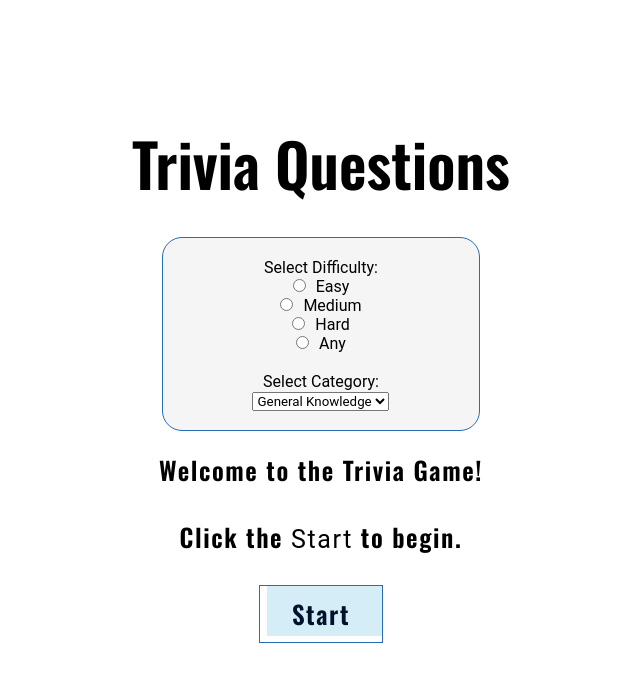
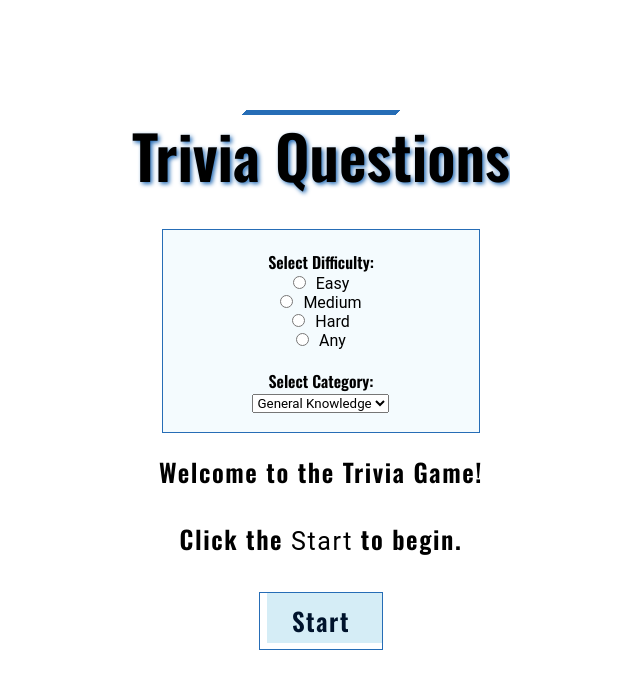
Before and after one commit to fac28/elena-tess-w5, a React (Vite) app in the folder myapp/: page / in a window 1280 px wide. Shown: the top 682 px of the page, without its empty margins (319-959 px from the left). Built offline with nearby package versions, Linux system fonts and the light colour scheme; no server answers.

Commit message:
css added to buttons and title

```diff
--- a/myapp/src/App.css
+++ b/myapp/src/App.css
@@ -21,7 +21,15 @@
 .title {
   font-family: 'Oswald', sans-serif;
   font-size: 60px;
+  text-shadow: 2px 2px 4px #266DB6;
 }
+
+.title {
+  background-image: linear-gradient(135deg, transparent 30%, #266DB6 30%, #266DB6 70%, transparent 70%); /* Adjust the angle and colors as needed */
+  background-size: 100% 5px; /* Adjust the thickness of the underline */
+  background-repeat: no-repeat;
+}
+
 .start_page {
   padding: 10px;
 }
@@ -31,9 +39,8 @@
   margin: 20px;
 }
 
-.question_container, .quiz_options, .show_answers{
-  background-color: whitesmoke;
-  border-radius: 20px;
+.question_container, .quiz_options, .results{
+  background-color: #f4fbfe;
   border: 1px solid #266DB6;
 }
 
@@ -46,14 +53,18 @@
   letter-spacing: 0.1rem;
 }
 
+.select_label{
+  font-family: 'Oswald', sans-serif;
+}
+
 /* CSS Start Btn*/
-.button-51 {
+.btn {
   background-color: transparent;
   border: 1px solid #266DB6;
   box-sizing: border-box;
   color: #00132C;
-  font-family: "Avenir Next LT W01 Bold",sans-serif;
-  font-size: 16px;
+  font-family: 'Oswald', sans-serif;
+  font-size: 20px;
   font-weight: 700;
   line-height: 24px;
   padding: 16px 23px;
@@ -62,19 +73,25 @@
   user-select: none;
   -webkit-user-select: none;
   touch-action: manipulation;
+  margin: 5px;
 }
 
-.button-51:hover,
-.button-51:active {
+.btn:disabled {
+  opacity: 0.5; /* Reduce opacity when disabled */
+  pointer-events: none; /* Disallow hover and click when disabled */
+}
+
+.btn:hover,
+.btn:active {
   outline: 0;
 }
 
-.button-51:hover {
+.btn:hover {
   background-color: transparent;
   cursor: pointer;
 }
 
-.button-51:before {
+.btn:before {
   background-color: #D5EDF6;
   content: "";
   height: calc(100% + 3px);
@@ -86,12 +103,12 @@
   z-index: -1;
 }
 
-.button-51:hover:before {
+.btn:hover:before {
   background-color: #6DCFF6;
 }
 
 @media (min-width: 768px) {
-  .button-51 {
+  .btn {
     padding: 16px 32px;
   }
 }
@@ -122,12 +139,6 @@
   align-items: center;
 }
 
-.btn {
-  height: 40px;
-  padding: 10px;
-  margin-right: 20px;
-}
-
 input[type="radio"] {
   margin-right: 10px;
 }
@@ -145,8 +156,3 @@ input[type="radio"] {
   padding: 10px;
   font-size: smaller;
 }
-
-.results li {
-  margin-bottom: 15px;
-  font-size: 15px;
-}
--- a/myapp/src/components/HomePage.jsx
+++ b/myapp/src/components/HomePage.jsx
@@ -10,7 +10,7 @@ const HomePage = ({ onStartClick }) => {
       <QuizOptions onOptionUpdate={setOptions}/>
       <h1>Welcome to the Trivia Game!</h1>
       <p>Click the <span className="start_text">Start</span> to begin.</p>
-      <button  className="button-51" onClick={() => onStartClick(options)}>Start</button>
+      <button  className="btn" onClick={() => onStartClick(options)}>Start</button>
     </div>
   );
 };
--- a/myapp/src/components/QuizOptions.jsx
+++ b/myapp/src/components/QuizOptions.jsx
@@ -15,7 +15,7 @@ const QuizOptions = ({  onOptionUpdate }) => {
 
     return (
         <div class="quiz_options">
-            <label htmlFor="difficulty">Select Difficulty:</label><br />
+            <label htmlFor="difficulty" className="select_label">Select Difficulty:</label><br />
             <input type="radio" id="easy" name="difficulty" value="easy" onChange={() => setDifficulty("easy")}/>
             <label htmlFor="easy">Easy</label><br />
             <input type="radio" id="medium" name="difficulty" value="medium" onChange={() => setDifficulty("medium")}/>
@@ -25,7 +25,7 @@ const QuizOptions = ({  onOptionUpdate }) => {
             <input type="radio" id="any" name="difficulty" value="any" onChange={() => setDifficulty(undefined)}/>
             <label htmlFor="any">Any</label><br /><br />
 
-            <label htmlFor="category">Select Category:</label><br />
+            <label htmlFor="category" className="select_label">Select Category:</label><br />
             <select id="category" name="category" onChange={(event) => setCategory(event.target.value)}>
                 <option value="general_knowledge">General Knowledge</option>
                 <option value="sports">Sports</option>
--- a/myapp/src/components/TriviaApp.jsx
+++ b/myapp/src/components/TriviaApp.jsx
@@ -98,7 +98,7 @@ function TriviaApp() {
           ) : (
             <>
               <ShowScore questions={questions} userAnswers={userAnswers} />
-              <button onClick={incrementCount}>Reset</button>
+              <button className="btn" onClick={incrementCount}>Reset</button>
             </>
           )}
         </div>
```
